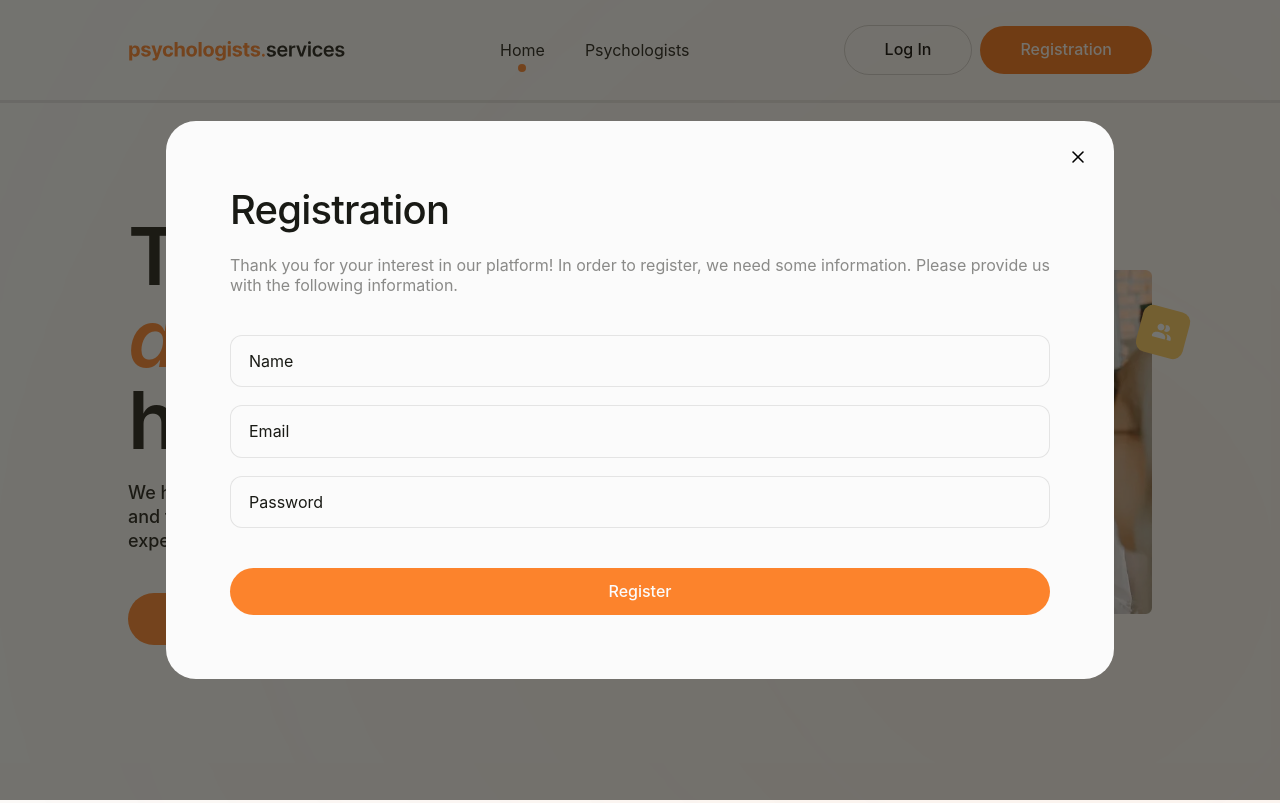
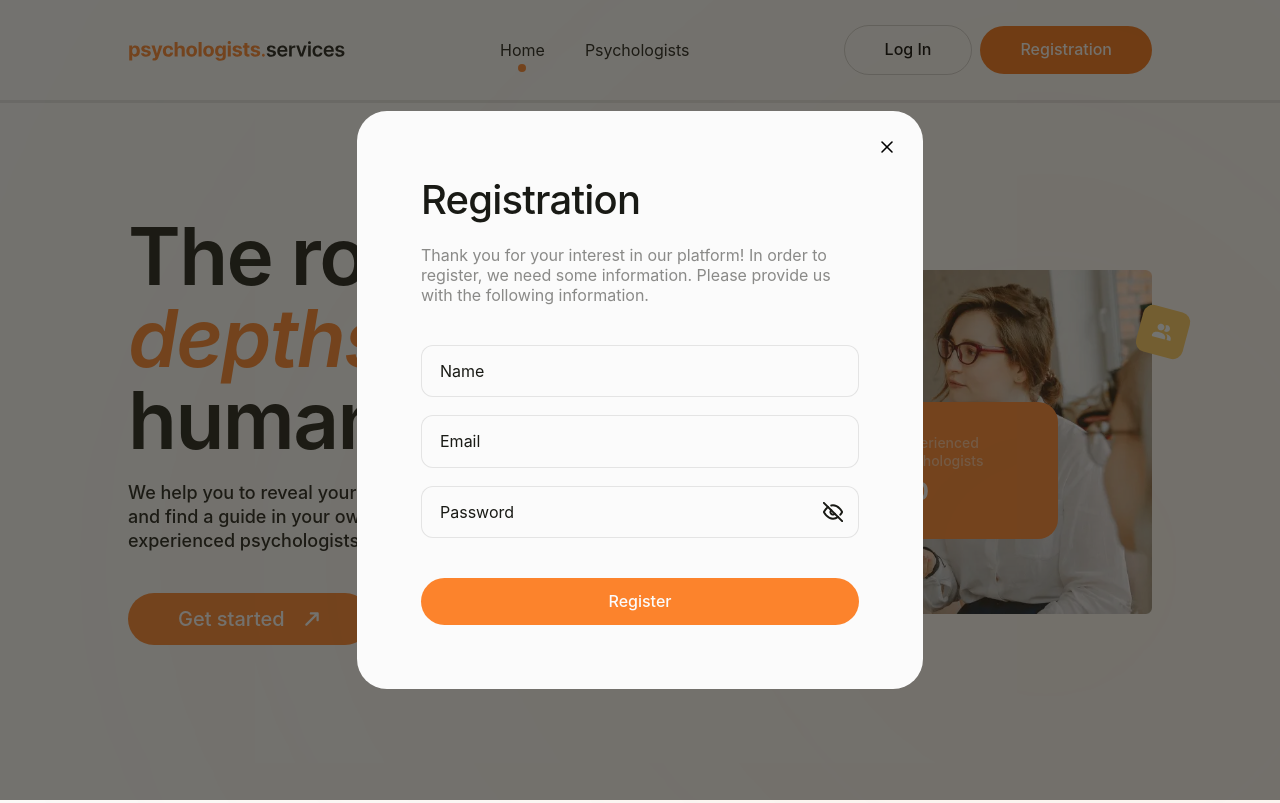
Before and after one commit to IrynaYermak/Psychologists.Services, a React (Vite) app: page / in a window 1280 px wide. Both pictures are taken after a click on the button "Registration". Built offline with nearby package versions, Linux system fonts and the light colour scheme; no server answers.

Commit message:
added eye icon to register and login forms

```diff
--- /dev/null
+++ b/src/components/EyeButton/EyeButton.module.css
@@ -0,0 +1,23 @@
+.eyeButton {
+  position: absolute;
+  top: 50%;
+  transform: translateY(-50%);
+  right: 16px;
+  width: 20px;
+  height: 20px;
+  padding: 0;
+  margin: 0;
+  background-color: transparent;
+  border: none;
+  border-radius: 50%;
+  cursor: pointer;
+  display: flex;
+  align-items: center;
+  justify-content: center;
+}
+
+.eye {
+  fill: #ffffff;
+  stroke: var(--text);
+  stroke-width: 2px;
+}
--- /dev/null
+++ b/src/components/EyeButton/EyeButton.tsx
@@ -0,0 +1,27 @@
+import style from "./EyeButton.module.css";
+
+interface EyeButtonProps {
+  showPassword: boolean;
+  onToggle: () => void;
+}
+
+export default function EyeButton({ showPassword, onToggle }: EyeButtonProps) {
+  return (
+    <button
+      className={style.eyeButton}
+      type="button"
+      onClick={onToggle}
+      aria-label={showPassword ? "Show password" : "Hide password"}
+    >
+      <svg width={20} height={20} className={style.eye}>
+        <use
+          href={
+            showPassword
+              ? "/icons/sprite.svg#icon-eye"
+              : "/icons/sprite.svg#icon-eye-off"
+          }
+        />
+      </svg>
+    </button>
+  );
+}
--- a/src/components/LoginForm/LoginForm.module.css
+++ b/src/components/LoginForm/LoginForm.module.css
@@ -23,3 +23,9 @@
   line-height: 1.25;
   color: var(--text);
 }
+
+.passwordWrapper {
+  display: flex;
+  flex-direction: column;
+  position: relative;
+}
--- a/src/components/LoginForm/LoginForm.tsx
+++ b/src/components/LoginForm/LoginForm.tsx
@@ -7,6 +7,8 @@ import Button from "../Button/Button";
 import toast from "react-hot-toast";
 import getFirebaseError from "../../helpers/firebaseErrors";
 import { FirebaseError } from "firebase/app";
+import EyeButton from "../EyeButton/EyeButton";
+import { useState } from "react";
 
 const schema = z.object({
   email: z.email("Invalid email address"),
@@ -53,6 +55,7 @@ export default function LoginForm({ onLogin, onSuccess }: LoginFormProps) {
       setError("root", { message: messsage });
     }
   };
+  const [showPassword, setShowPassword] = useState(false);
 
   return (
     <form className={style.form} onSubmit={handleSubmit(onSubmit)}>
@@ -64,12 +67,18 @@ export default function LoginForm({ onLogin, onSuccess }: LoginFormProps) {
           placeholder="Email"
         />
         {errors.email && <div>{errors.email.message}</div>}
-        <input
-          {...register("password")}
-          className={style.input}
-          type="password"
-          placeholder="Password"
-        />
+        <div className={style.passwordWrapper}>
+          <input
+            {...register("password")}
+            className={style.input}
+            type={showPassword ? "text" : "password"}
+            placeholder="Password"
+          />
+          <EyeButton
+            showPassword={showPassword}
+            onToggle={() => setShowPassword((prev) => !prev)}
+          />
+        </div>
         {errors.password && <div>{errors.password.message}</div>}
       </div>
 
@@ -80,12 +89,6 @@ export default function LoginForm({ onLogin, onSuccess }: LoginFormProps) {
         text={isSubmitting ? "Loading..." : "Log In"}
       />
       {errors.root && <div>{errors.root.message}</div>}
-      {/* <svg width={20} height={20} fill="var(--text)">
-          <use href="/icons/sprite.svg#icon-eye" />
-        </svg>
-        <svg width={20} height={20} fill="var(--text)">
-          <use href="/icons/sprite.svg#icon-eye-off" />
-        </svg> */}
     </form>
   );
 }
--- a/src/components/Modal/Modal.module.css
+++ b/src/components/Modal/Modal.module.css
@@ -16,6 +16,7 @@
   background-color: var(--hero-bg);
   border-radius: 30px;
   padding: 4rem;
+  max-width: 566px;
 }
 
 .closeButton {
--- a/src/components/RegisterForm/RegisterForm.module.css
+++ b/src/components/RegisterForm/RegisterForm.module.css
@@ -23,3 +23,10 @@
   line-height: 1.25;
   color: var(--text);
 }
+
+.passwordWrapper {
+  display: flex;
+  flex-direction: column;
+
+  position: relative;
+}
--- a/src/components/RegisterForm/RegisterForm.tsx
+++ b/src/components/RegisterForm/RegisterForm.tsx
@@ -7,6 +7,8 @@ import Button from "../Button/Button";
 import toast from "react-hot-toast";
 import { FirebaseError } from "firebase/app";
 import getFirebaseError from "../../helpers/firebaseErrors";
+import EyeButton from "../EyeButton/EyeButton";
+import { useState } from "react";
 
 interface RegisterFormProps {
   onRegister: (data: authData) => void;
@@ -39,6 +41,7 @@ export default function RegisterForm({
     },
     resolver: zodResolver(schema),
   });
+  const [showPassword, setShowPassword] = useState(false);
 
   const onSubmit: SubmitHandler<FormFields> = async (data) => {
     try {
@@ -73,12 +76,19 @@ export default function RegisterForm({
           type="email"
           placeholder="Email"
         />
-        <input
-          {...register("password")}
-          className={style.input}
-          type="password"
-          placeholder="Password"
-        />
+        <div className={style.passwordWrapper}>
+          <input
+            {...register("password")}
+            className={`${style.input} ${style.passwordInput}`}
+            type={showPassword ? "text" : "password"}
+            placeholder="Password"
+          />
+          <EyeButton
+            showPassword={showPassword}
+            onToggle={() => setShowPassword((prev) => !prev)}
+          />
+        </div>
+
         {errors.password && <div>{errors.password.message}</div>}
       </div>
 
@@ -89,12 +99,6 @@ export default function RegisterForm({
         text={isSubmitting ? "Loading..." : "Register"}
       />
       {errors.root && <div>{errors.root.message}</div>}
-      {/* <svg width={20} height={20} fill="var(--text)">
-          <use href="/icons/sprite.svg#icon-eye" />
-        </svg>
-        <svg width={20} height={20} fill="var(--text)">
-          <use href="/icons/sprite.svg#icon-eye-off" />
-        </svg> */}
     </form>
   );
 }
```
Also changed, not shown: 1 other file (tests, documents, lock files or other folders).
